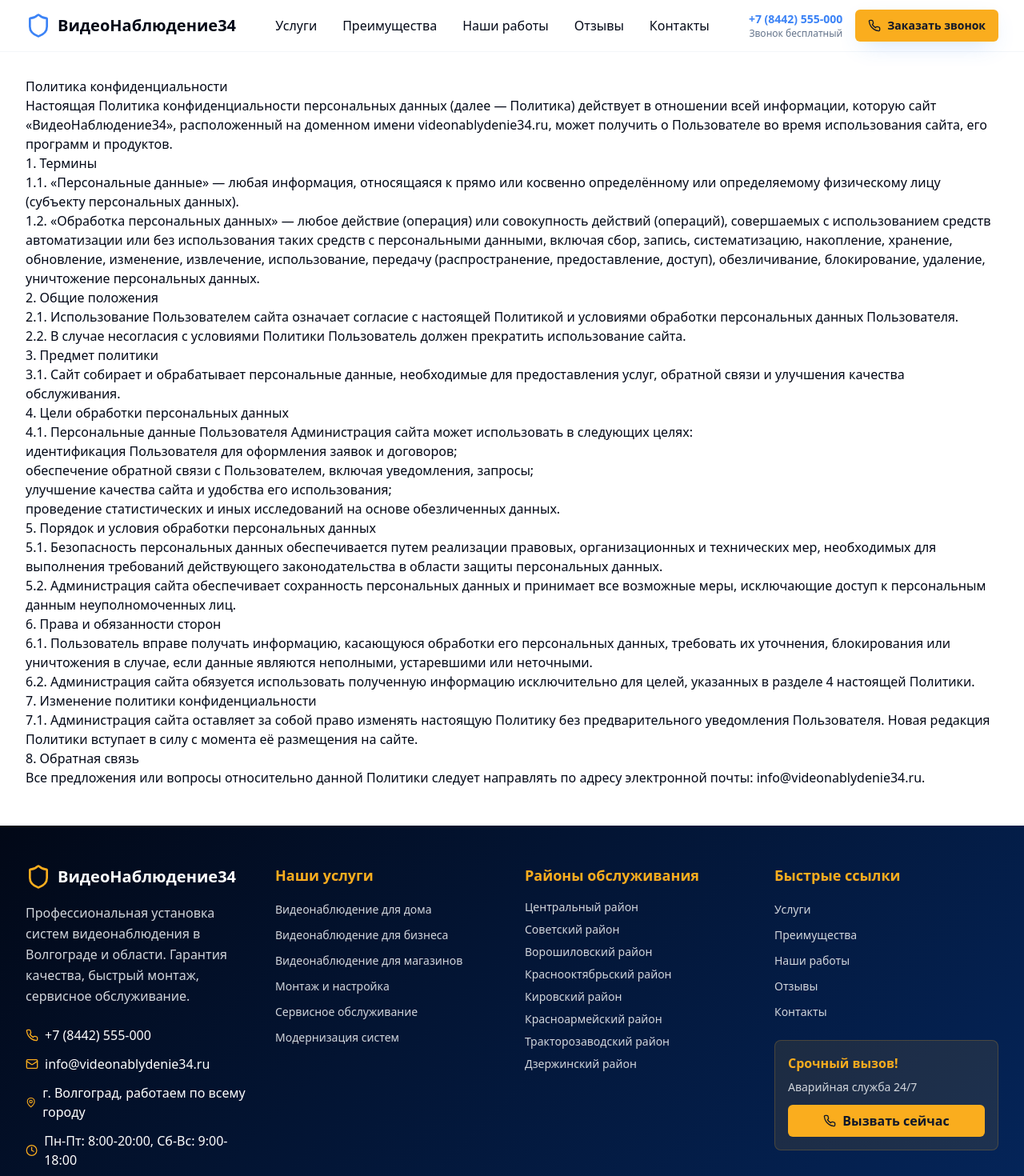
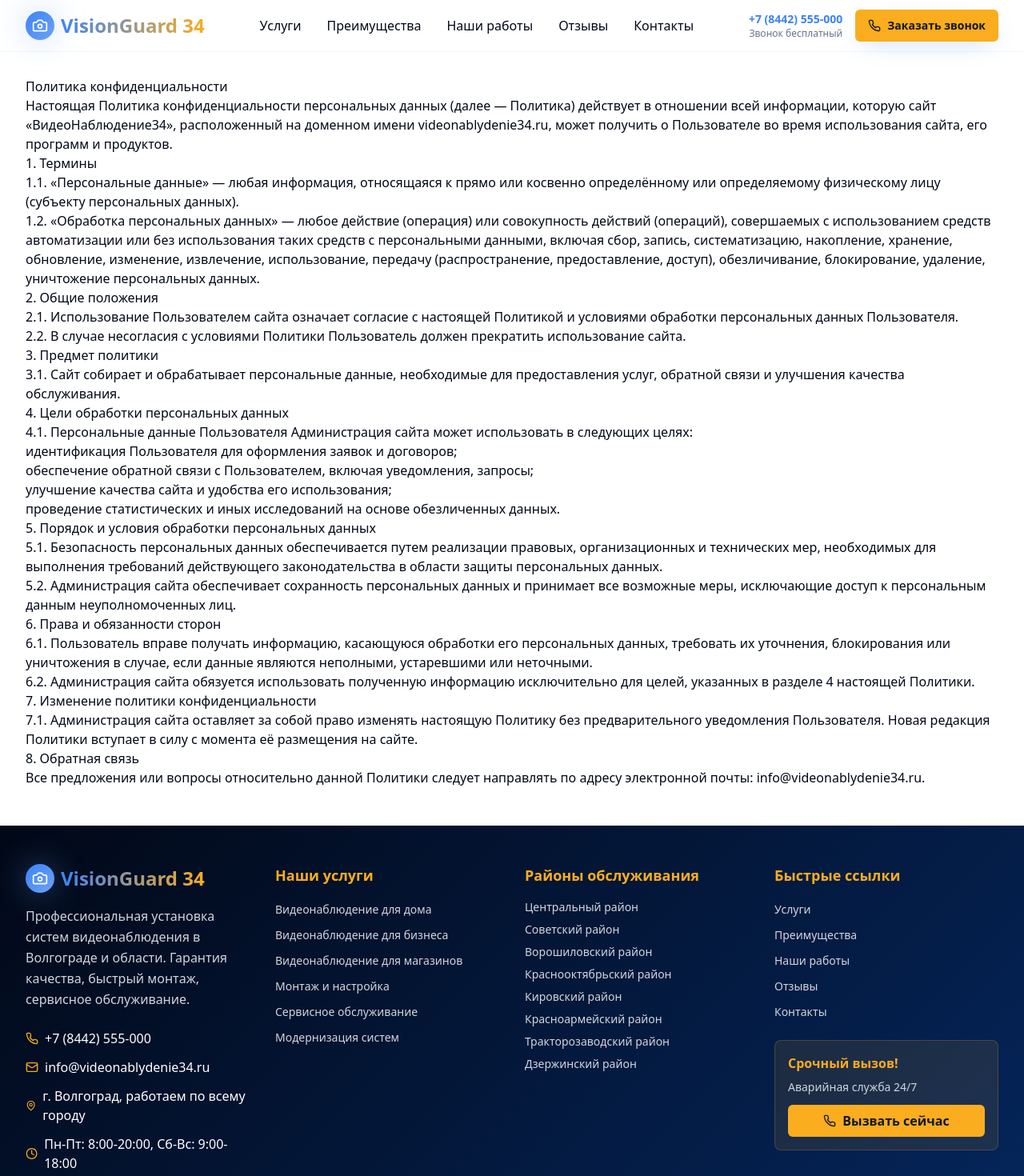
Before and after one commit to Mikesolo1/volga-vision-launchpad, a React (Vite) app: page /privacy-policy in a window 1280 px wide. Shown: the top 1470 px of the page at 80% size. Built offline with nearby package versions, Linux system fonts and the light colour scheme.

Commit message:
Refactor branding: Create Logo component and update site name
Co-authored-by: solomatin.it <solomatin.it@yandex.ru>

```diff
--- a/src/components/Footer.tsx
+++ b/src/components/Footer.tsx
@@ -1,4 +1,5 @@
-import { Shield, Phone, Mail, MapPin, Clock } from "lucide-react";
+import { Phone, Mail, MapPin, Clock } from "lucide-react";
+import Logo from "./Logo";
 import { Link } from "react-router-dom";
 
 const Footer = () => {
@@ -30,9 +31,8 @@ const Footer = () => {
         <div className="grid md:grid-cols-2 lg:grid-cols-4 gap-8">
           {/* Company Info */}
           <div className="lg:col-span-1">
-            <div className="flex items-center space-x-2 mb-4">
-              <Shield className="h-8 w-8 text-accent" />
-              <span className="text-xl font-bold">ВидеоНаблюдение34</span>
+            <div className="mb-4">
+              <Logo />
             </div>
             <p className="text-gray-300 mb-6 leading-relaxed">
               Профессиональная установка систем видеонаблюдения в Волгограде и области.
@@ -142,7 +142,7 @@ const Footer = () => {
         <div className="border-t border-white/10 mt-12 pt-8">
           <div className="flex flex-col md:flex-row justify-between items-center space-y-4 md:space-y-0">
             <div className="text-sm text-gray-400">
-              © {currentYear} ВидеоНаблюдение34. Все права защищены.
+              © {currentYear} VisionGuard 34. Все права защищены.
             </div>
             <div className="flex space-x-6 text-sm text-gray-400">
               <Link to="/privacy-policy" className="hover:text-white transition-colors">
--- a/src/components/Header.tsx
+++ b/src/components/Header.tsx
@@ -1,6 +1,7 @@
 import { useState } from "react";
 import { Button } from "@/components/ui/button";
-import { Menu, X, Phone, Shield } from "lucide-react";
+import { Menu, X, Phone } from "lucide-react";
+import Logo from "./Logo";
 
 const Header = () => {
   const [isMenuOpen, setIsMenuOpen] = useState(false);
@@ -16,12 +17,7 @@ const Header = () => {
       <div className="container mx-auto px-4 sm:px-6 lg:px-8">
         <div className="flex items-center justify-between h-16">
           {/* Logo */}
-          <div className="flex items-center space-x-2">
-            <Shield className="h-8 w-8 text-primary" />
-            <span className="text-xl font-bold text-foreground">
-              ВидеоНаблюдение34
-            </span>
-          </div>
+          <Logo />
 
           {/* Desktop Navigation */}
           <nav className="hidden md:flex items-center space-x-8">
--- /dev/null
+++ b/src/components/Logo.tsx
@@ -0,0 +1,20 @@
+import { Camera } from "lucide-react";
+import { Link } from "react-router-dom";
+
+const Logo = () => {
+  return (
+    <Link
+      to="/"
+      className="flex items-center space-x-2 group hover:opacity-90 transition-opacity"
+    >
+      <span className="relative flex items-center justify-center h-9 w-9 rounded-full bg-gradient-primary shadow-glow">
+        <Camera className="h-5 w-5 text-background" />
+      </span>
+      <span className="text-2xl font-extrabold bg-clip-text text-transparent bg-gradient-to-r from-primary to-accent animate-slide-up">
+        VisionGuard&nbsp;34
+      </span>
+    </Link>
+  );
+};
+
+export default Logo;
```
